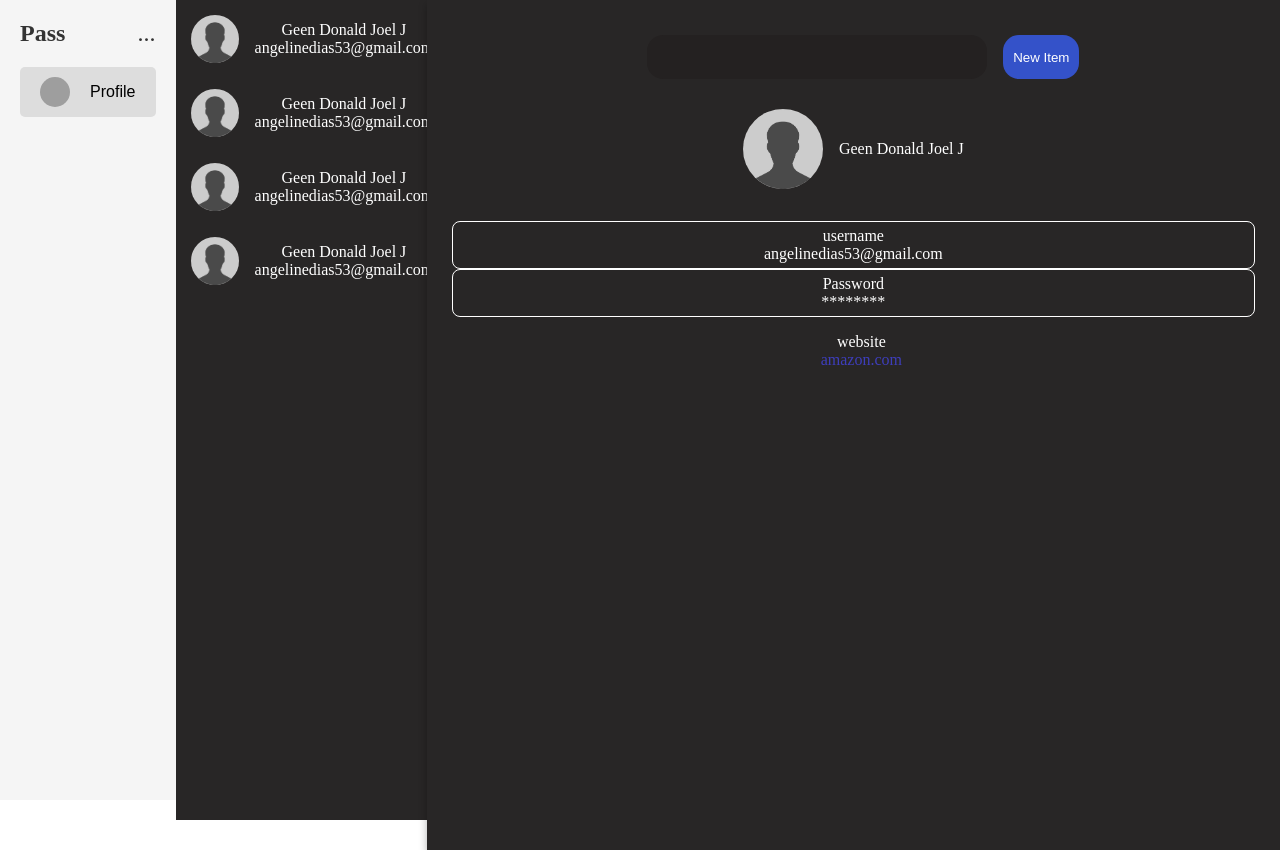
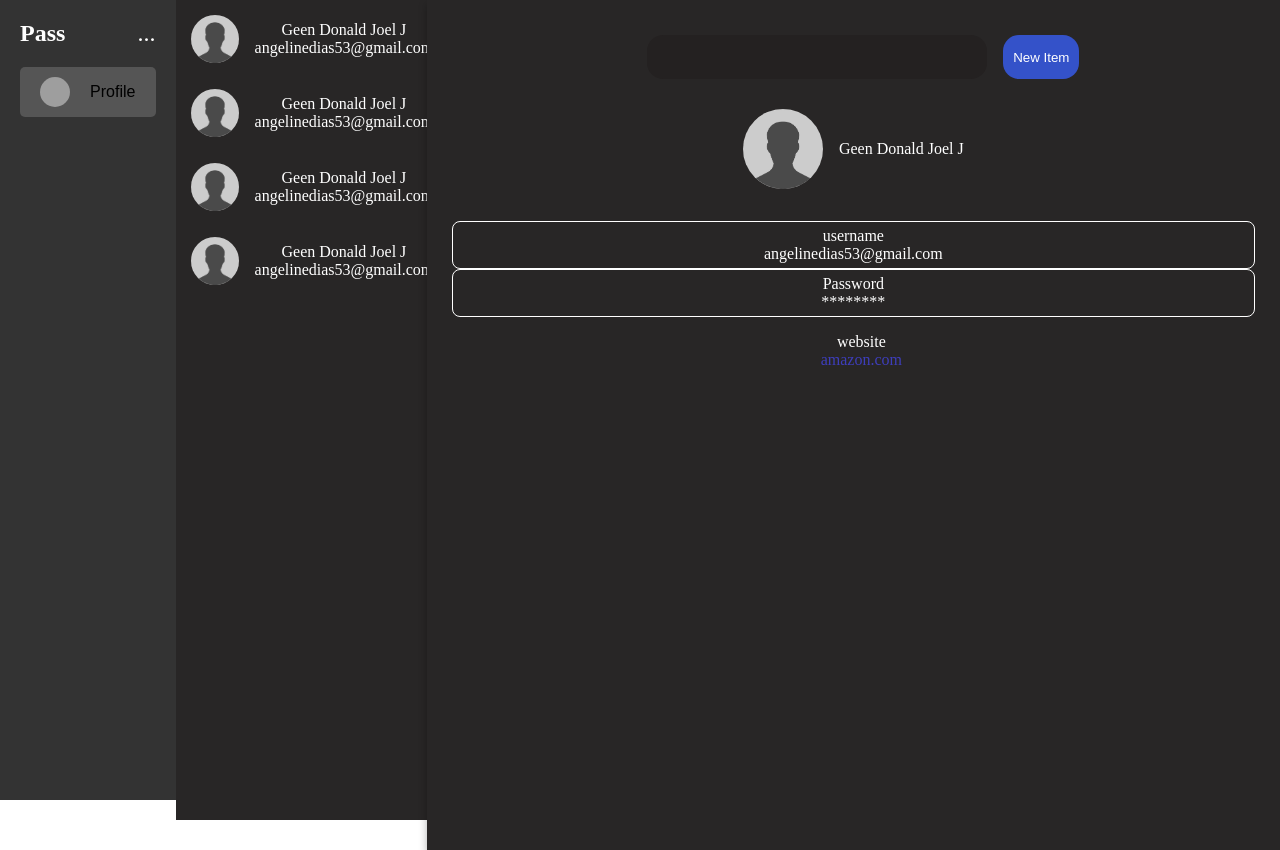
Before and after one commit to Jsuryaboi-08/Password-tracker, a React (Create React App) app in the folder password_tracker/: page / in a window 1280 px wide. Built offline with nearby package versions, Linux system fonts and the light colour scheme; grey boxes are pictures that could not be loaded.

Commit message:
side bar ui change

```diff
--- a/password_tracker/src/style/Sidebar.css
+++ b/password_tracker/src/style/Sidebar.css
@@ -1,6 +1,6 @@
 .sidebar {
   width: 20%;
-  background-color: #f5f5f5;
+  background-color: #333;
   height: 100vh;
   padding: 20px;
   box-sizing: border-box;
@@ -16,12 +16,12 @@
 .app-name {
   font-size: 24px;
   font-weight: bold;
-  color: #333;
+  color: #fff;
 }
 
 .menu-icon {
   font-size: 24px;
-  color: #333;
+  color: #fff;
   cursor: pointer;
 }
 
@@ -34,7 +34,7 @@
   display: flex;
   justify-content: space-between;
   align-items: center;
-  background-color: #ddd;
+  background-color: #555;
   padding: 10px;
   border: none;
   width: 100%;
@@ -57,7 +57,7 @@
 
 .dropdown-container {
   display: none;
-  background-color: #fff;
+  background-color: #333;
   padding: 10px;
   border-radius: 5px;
   box-shadow: 0px 0px 5px rgba(0, 0, 0, 0.1);
@@ -65,22 +65,22 @@
 
 .dropdown-container a {
   display: flex;
-  background-color: #fff;
+  background-color: #333;
   justify-content: start;
   margin-bottom: 5px;
-  color: #333;
+  color: #fff;
   text-decoration: none;
   padding: 10px;
   border-radius: 5px;
 }
 
 .dropdown-container a:hover {
-  background-color: #f5f5f5;
+  background-color: #555;
 }
 /* it should remain in the same colour after clicking */
 
 .dropdown-container a:active {
-  background-color: #f5f5f5;
+  background-color: #555;
 }
 
 .dropdown-container.show {
@@ -203,5 +203,5 @@
 }
 
 .vault-item.selected {
-  background-color: #f5f5f5; /* change this to the color you want */
+  background-color: #555; /* change this to the color you want */
 }
```
